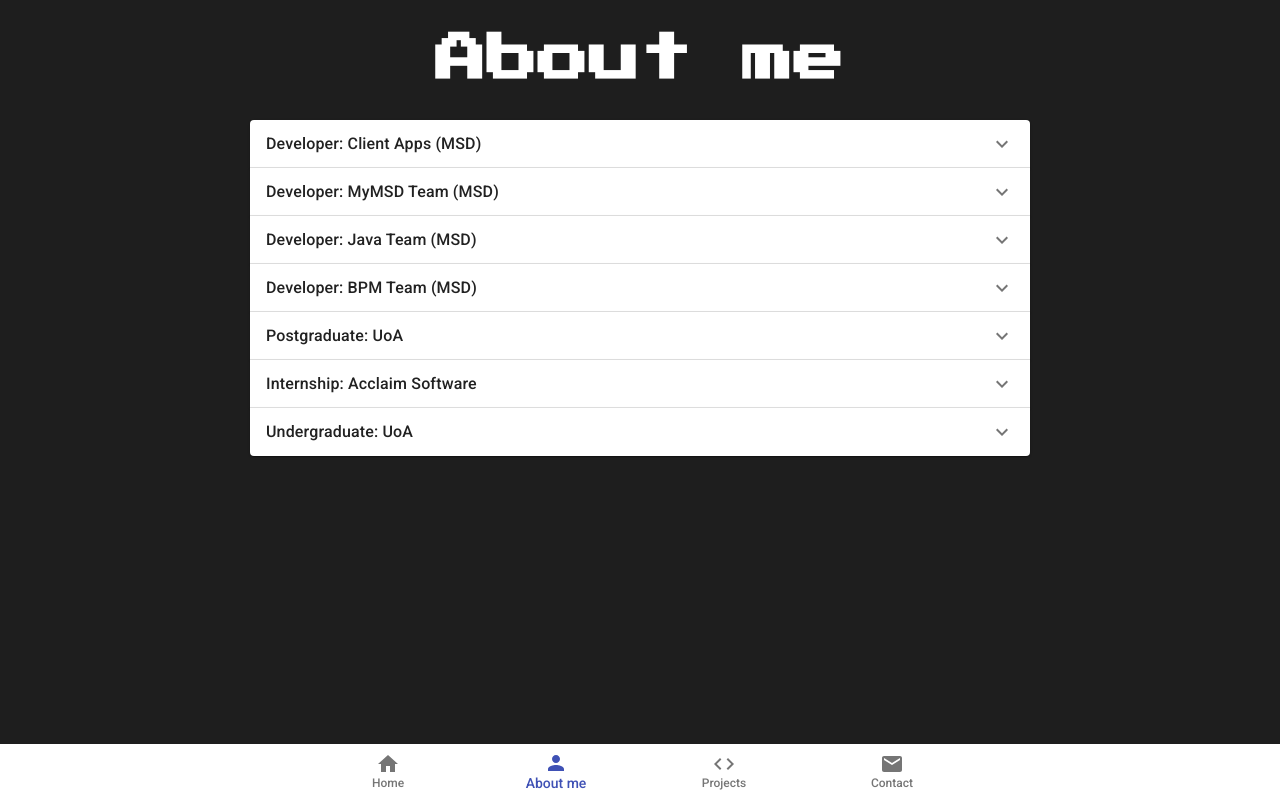
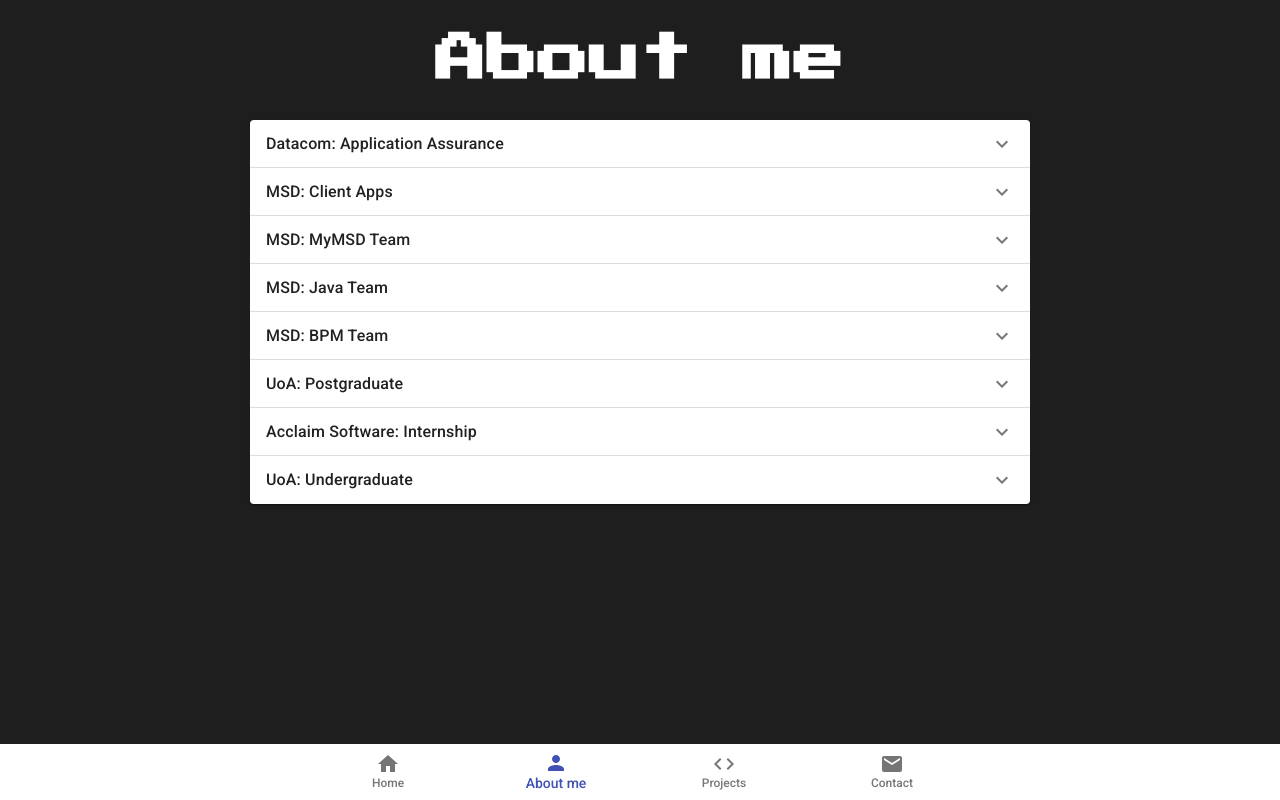
Before and after one commit to en93/ians_website, a React (Create React App) app: page /about in a window 1280 px wide. Built offline with nearby package versions, Linux system fonts and the light colour scheme.

Commit message:
updated position and company

```diff
--- a/src/components/pages/aboutMe/aboutMe.js
+++ b/src/components/pages/aboutMe/aboutMe.js
@@ -10,27 +10,29 @@
 const PAGE_TITLE = "Ian Babington | About me";
 const HEADLINE = "About me";
 
-const BPM_LABEL = 'Developer: BPM Team (MSD)';
+const BPM_LABEL = 'MSD: BPM Team ';
 const BPM_DESC = 'Working with the Business Process Management Team, I was responsible for writing Python Automation Pipelines to deploy builds and perform maintenance on Development and Production environments.';
 
-const JAVA_LABEL = 'Developer: Java Team (MSD)';
+const JAVA_LABEL = 'MSD: Java Team';
 const JAVA_DESC = 'Working with the Java Team I was responsible for developing and maintaining our Java services and automation jobs on a large range of Government projects. I also managed deployments to shared Development Environments which involved chairing meetings and coordinating with many teams across IT.';
 
-const MYMSD_LABEL = 'Developer: MyMSD Team (MSD)';
+const MYMSD_LABEL = 'MSD: MyMSD Team ';
 const MYMSD_DESC = 'Working in the Agile MyMSD Team, I developed mobile first experiences using the Ember.js and Java Spring frameworks to support the MyMSD online service.';
 
-const CA_LABEL = 'Developer: Client Apps (MSD)';
+const CA_LABEL = 'MSD: Client Apps';
 const CA_DESC = 'Working in an Agile team, I develop client facing, React Front-ends and Java Back-end Client Management Systems in support of large government projects.';
 
-const UNI_HONS_LABEL = 'Postgraduate: UoA';
+const UNI_HONS_LABEL = 'UoA: Postgraduate';
 const UNI_HONS_DESC = 'I studied advanced topics in Software Development, including security and UX, and completed original research in the area of multiplayer, exercise video games.';
 
-const UNI_UNDERGRAD_LABEL = 'Undergraduate: UoA';
+const UNI_UNDERGRAD_LABEL = 'UoA: Undergraduate';
 const UNI_UNDERGRAD_DESC = 'I completed a double major BSc, with Information Systems and Computer Science, which taught me core technical and business skills.';
 
-const ACCLAIM_LABEL = 'Internship: Acclaim Software';
+const ACCLAIM_LABEL = 'Acclaim Software: Internship';
 const ACCLAIM_DESC = 'I learnt in the real world about the SDLC, clean code and working in a team environment. I added new features to the core product as well as updating the installer.';
 
+const DATACOM_LABEL = 'Datacom: Application Assurance';
+const DATACOM_DESC = 'Contracting with financial sector clients, I develop backend Java applications. With a Kanban Agile team, we collaborate to solve problems, share knowledge and refine our code and processes.';
 
 const useStyles = makeStyles(theme => ({
     heading: {
@@ -69,6 +71,7 @@
 
     return (
         <div>
+            {ExpansionPanelBuilder(DATACOM_LABEL, DATACOM_DESC, "panelDatacom")}
             {ExpansionPanelBuilder(CA_LABEL, CA_DESC, "panelCA")}
             {ExpansionPanelBuilder(MYMSD_LABEL, MYMSD_DESC, "panelMyMSD")}
             {ExpansionPanelBuilder(JAVA_LABEL, JAVA_DESC, "panelJava")}
```
